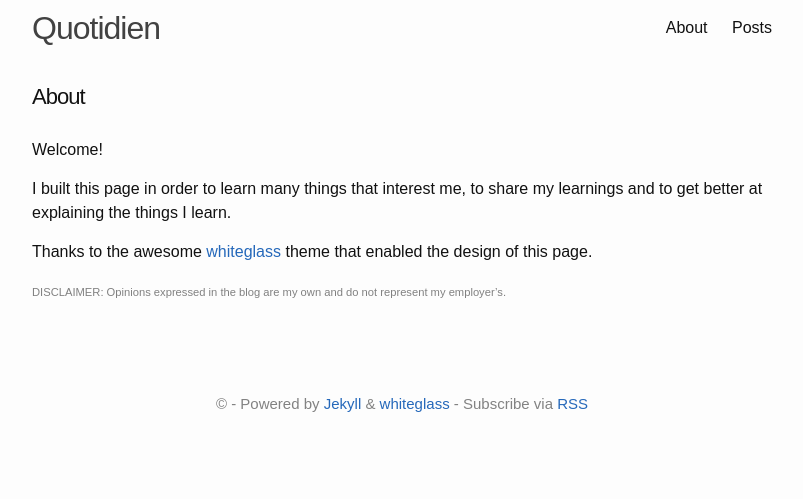
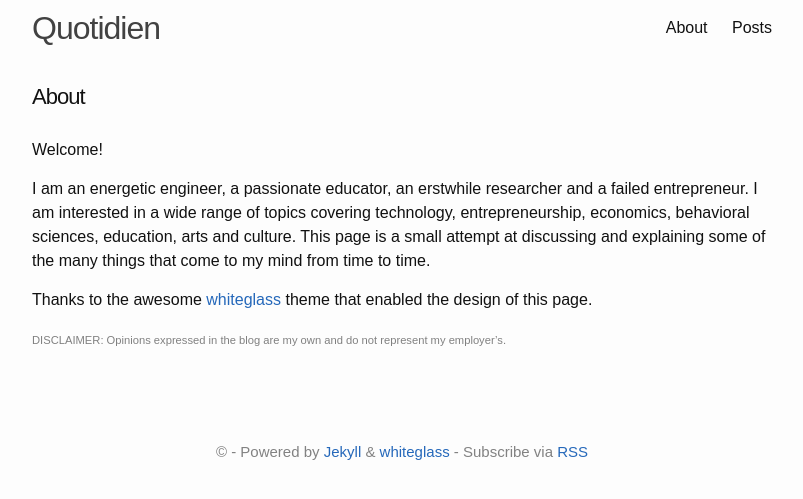
Before and after one commit to dotkay/dotkay.github.io, a Jekyll site: the page built from about.md, in a window 1280 px wide. Shown: the top 499 px of the page, without its empty margins (238-1041 px from the left). Built offline with Jekyll 4.4.1, drawn with Linux system fonts in a browser that asks for light colours.

Commit message:
updated about

```diff
--- a/about.md
+++ b/about.md
@@ -6,7 +6,7 @@ permalink: /about/
 
 Welcome!
 
-I built this page in order to learn many things that interest me, to share my learnings and to get better at explaining the things I learn.
+I am an energetic engineer, a passionate educator, an erstwhile researcher and a failed entrepreneur. I am interested in a wide range of topics covering technology, entrepreneurship, economics, behavioral sciences, education, arts and culture. This page is a small attempt at discussing and explaining some of the many things that come to my mind from time to time.
 
 Thanks to the awesome [whiteglass] theme that enabled the design of this page.
 
```
